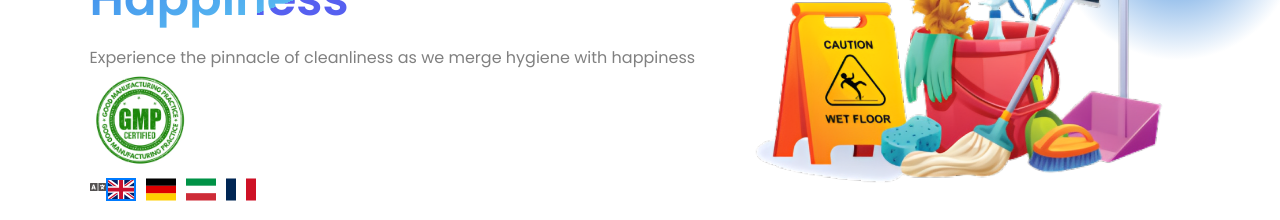
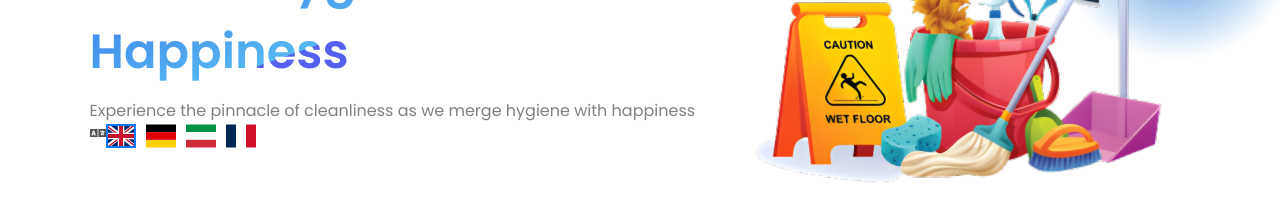
Before and after one commit to EltonTahiri/pri-fs, a React (Create React App) app: page / in a window 1280 px wide. Shown: the part 272-492 px from the top of the page. Built offline with nearby package versions, Linux system fonts and the light colour scheme.

Commit message:
Removed GMP

```diff
--- a/src/components/Banner.jsx
+++ b/src/components/Banner.jsx
@@ -14,7 +14,7 @@ const Banner = () => {
       <div className="leftSide">
       <h1>{t('bannerTitle')}</h1>
         <p>{t('bannerDescription')}</p>
-        <img  src={gmp} alt="" className="gmp"/>
+        {/* <img  src={gmp} alt="" className="gmp"/> */}
         <LanguageSelector />
       </div>
       <img className="bannerImg" src={bannerImg} alt="" />
```
